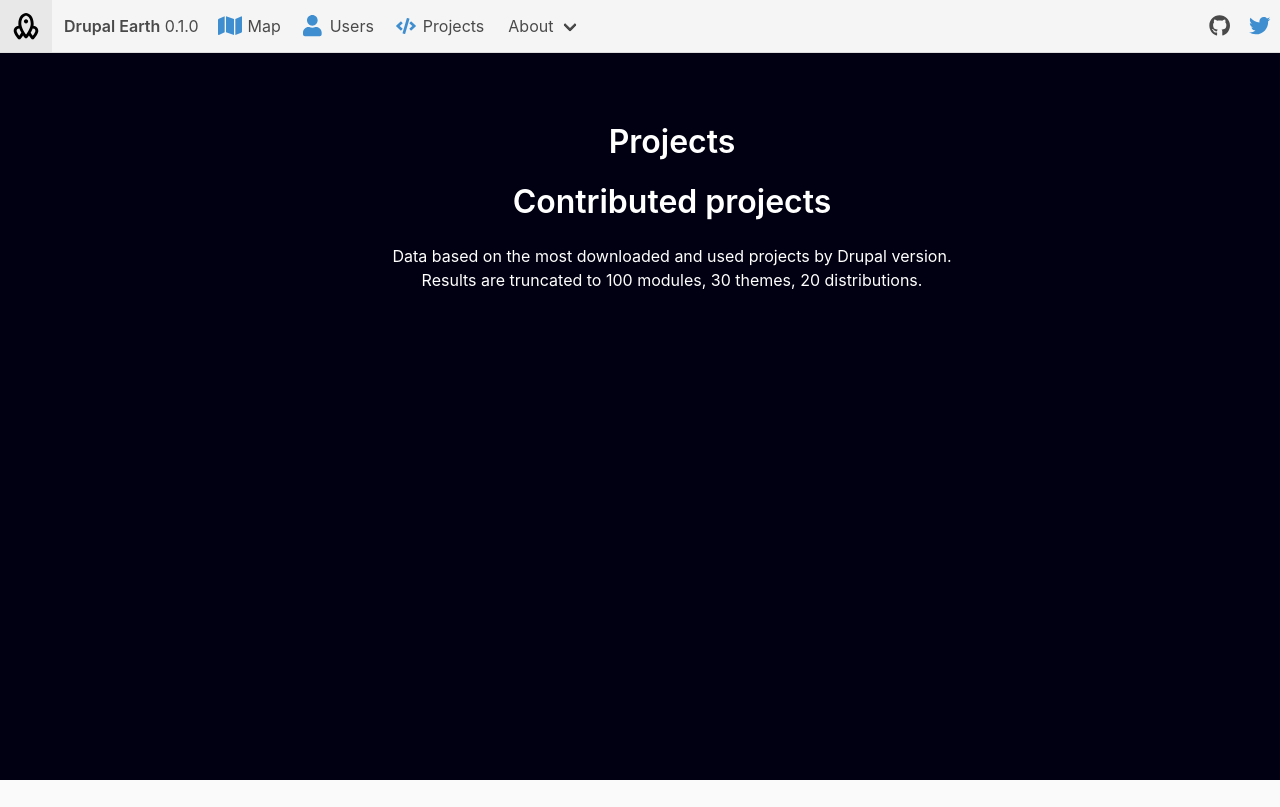
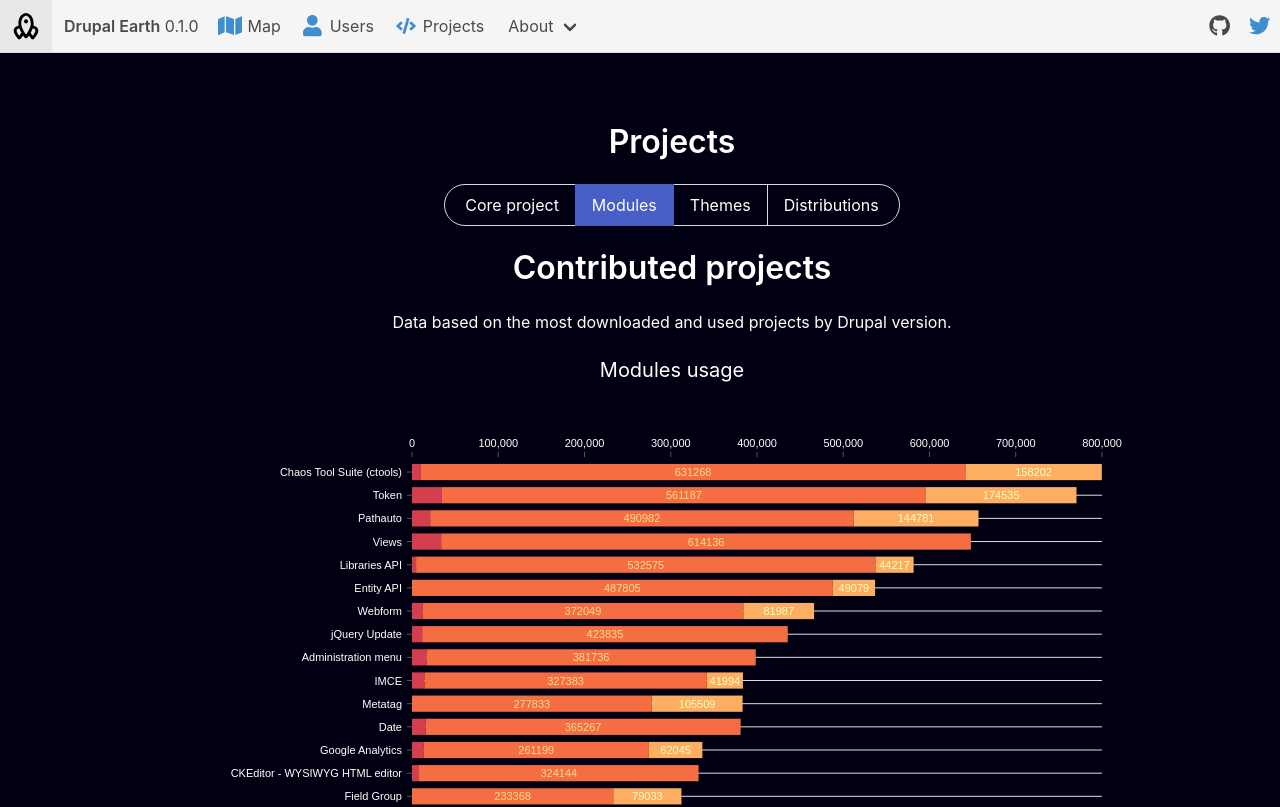
Before and after one commit to colorfield/drupal-earth, a React (Create React App) app: page /projects/contributed/moodule in a window 1280 px wide. Shown: the top 807 px of the page. Built offline with nearby package versions, Linux system fonts and the light colour scheme; no server answers.

Commit message:
Use tabs for projects

```diff
--- a/src/components/ProjectsContributed.js
+++ b/src/components/ProjectsContributed.js
@@ -8,7 +8,7 @@
     const [error, setError] = useState('');
 
     useEffect(() => {
-      fetch(`../data/projects_${props.file}.json`)
+      fetch(`../../data/projects_${props.file}.json`)
         .then(res => res.json())
         .then(setProjectData)
         .then(setLoaded(true))
@@ -23,6 +23,8 @@
         {error ?
             <div className="error">{error.message}</div> :
             <>
+              <h2 className="title has-text-white">Contributed projects</h2>
+              <p className="has-text-white">Data based on the most downloaded and used projects by Drupal version.</p>
               <h3 className="subtitle has-text-white">{props.label} usage</h3>
               <div className={heightClass}>
                 <NivoBar data={projectData} index="title" animate={false} layout="horizontal" leftMargin={300} />
@@ -38,6 +40,7 @@
         </div>
       );
     }
+
 };
 
 export default ProjectsContributed;
--- a/src/layout/Header.js
+++ b/src/layout/Header.js
@@ -20,7 +20,7 @@
 
   render() {
     const path = this.props.location.pathname;
-    // Using Link instead of NavLink to set custom active state
+    // Using Link instead of NavLink to set custom active state.
     return (
       <nav
         className="navbar is-fixed-top is-light"
@@ -59,13 +59,13 @@
               </span>
               Map
             </Link>
-            <Link className={path.startsWith('sers') ? "is-active navbar-item" : "navbar-item"} to="/users" onClick={this.toggleNav}>
+            <Link className={path.startsWith('users') ? "is-active navbar-item" : "navbar-item"} to="/users" onClick={this.toggleNav}>
               <span className="icon has-text-info" style={{ marginRight: 5 }}>
                 <i className="fa fa-lg fa-user" />
               </span>
               Users
             </Link>
-            <Link className={path === '/projects' ? "is-active navbar-item" : "navbar-item"} to="/projects" onClick={this.toggleNav}>
+            <Link className={path === '/projects/core' ? "is-active navbar-item" : "navbar-item"} to="/projects/core" onClick={this.toggleNav}>
               <span
                 className="icon has-text-info"
                 style={{ marginRight: 5 }}
--- a/src/layout/Router.js
+++ b/src/layout/Router.js
@@ -2,7 +2,7 @@
 import { Switch, Route } from 'react-router-dom';
 import Home from '../pages/Home';
 import UsersPages from '../pages/UsersPages';
-import Projects from '../pages/Projects';
+import ProjectsPages from '../pages/ProjectsPages';
 import About from '../pages/About';
 import Sources from '../pages/Sources';
 import Stack from '../pages/Stack';
@@ -15,7 +15,10 @@
     <Route path="/users/years" component={UsersPages} />
     <Route path="/users/industries" component={UsersPages} />
     <Route path="/users/contributions" component={UsersPages} />
-    <Route path="/projects" component={Projects} />
+    <Route path="/projects/core" component={ProjectsPages} />
+    <Route path="/projects/contributed/moodule" component={ProjectsPages} />
+    <Route path="/projects/contributed/theme" component={ProjectsPages} />
+    <Route path="/projects/contributed/distribution" component={ProjectsPages} />
     <Route path="/about" component={About} />
     <Route path="/about-sources" component={Sources} />
     <Route path="/about-stack" component={Stack} />
--- a/src/pages/Projects.js
+++ /dev/null
@@ -1,24 +0,0 @@
-import React from 'react';
-import ProjectsCore from '../components/ProjectsCore';
-import ProjectsContributed from '../components/ProjectsContributed';
-
-const Projects = () => (
-  <section className="section">
-    <div className="container is-fluid has-text-white">
-      <h1 className="title has-text-white">Projects</h1>
-      <div className="is-hidden-mobile">
-        <ProjectsCore />
-        <h2 className="title has-text-white">Contributed projects</h2>
-        <p className="has-text-white">Data based on the most downloaded and used projects by Drupal version.<br/>Results are truncated to 100 modules, 30 themes, 20 distributions.</p>
-        <ProjectsContributed label="Modules" file="module" height="150" />
-        <ProjectsContributed label="Themes" file="theme" height="50" />
-        <ProjectsContributed label="Distributions" file="distribution" height="50" />
-      </div>
-      <div className="is-hidden-tablet">
-        <p>Not available yet on smaller screens.</p>
-      </div>
-    </div>
-  </section>
-);
-
-export default Projects;
--- /dev/null
+++ b/src/pages/ProjectsPages.js
@@ -0,0 +1,53 @@
+import React from 'react';
+import { withRouter, NavLink } from 'react-router-dom';
+import ProjectsCore from '../components/ProjectsCore';
+import ProjectsContributed from '../components/ProjectsContributed';
+
+const ProjectsPages = withRouter(props => <Projects {...props}/>);
+
+const Projects = (props) => {
+  const path = props.location.pathname;
+  let page = () => {
+    let result = null;
+    switch(path) {
+      case '/projects/core':
+      default:
+        result = <ProjectsCore />
+        break;
+      case '/projects/contributed/moodule':
+        result = <ProjectsContributed key="module" label="Modules" file="module" height="150" />
+        break;
+      case '/projects/contributed/theme':
+        result = <ProjectsContributed key="theme" label="Themes" file="theme" height="50" />
+        break;
+      case '/projects/contributed/distribution':
+      result = <ProjectsContributed key="distribution" label="Distributions" file="distribution" height="50" />
+        break;
+    }
+    return result;
+  }
+
+  return (
+    <section className="section hero">
+      <div className="container is-fluid has-text-white">
+        <h1 className="title has-text-white">Projects</h1>
+        <div className="is-hidden-mobile">
+          <div className="tabs is-toggle is-toggle-rounded is-centered">
+            <ul>
+              <li className={path === '/projects/core' ? "is-active" : ""}><NavLink to="/projects/core" activeClassName="is-active" className="has-text-white">Core project</NavLink></li>
+              <li className={path === '/projects/contributed/moodule' ? "is-active" : ""}><NavLink to="/projects/contributed/moodule" activeClassName="is-active" className="has-text-white">Modules</NavLink></li>
+              <li className={path === '/projects/contributed/theme' ? "is-active" : ""}><NavLink to="/projects/contributed/theme" activeClassName="is-active" className="has-text-white">Themes</NavLink></li>
+              <li className={path === '/projects/contributed/distribution' ? "is-active" : ""}><NavLink to="/projects/contributed/distribution" activeClassName="is-active" className="has-text-white">Distributions</NavLink></li>
+            </ul>
+          </div>
+          { page() }
+        </div>
+        <div className="is-hidden-tablet has-text-grey">
+          <p>Not available yet on smaller screens.</p>
+        </div>
+      </div>
+    </section>
+  );
+};
+
+export default ProjectsPages;
```
